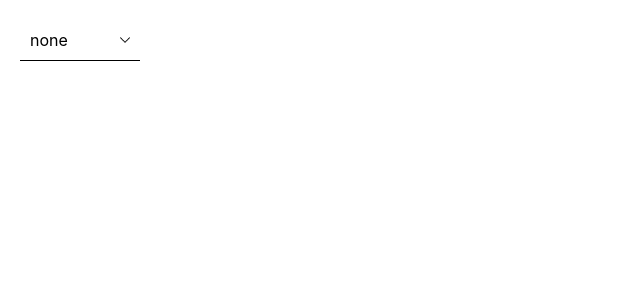
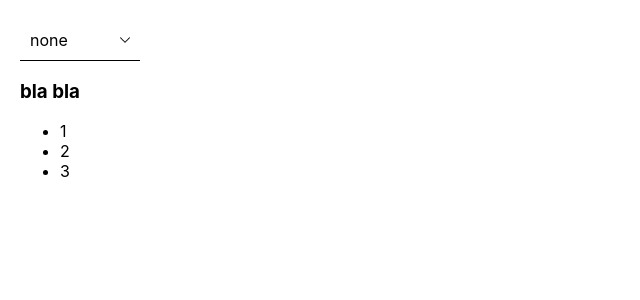
Before and after one commit to KrivovDima/simple-react, a React (Create React App) app: page / in a window 1280 px wide. Shown: the top 300 px of the page, without its empty margins (0-640 px from the left). Built offline with nearby package versions, Linux system fonts and the light colour scheme.

Commit message:
refactor UncontrollableAccordion, use hook useReducer from state

```diff
--- a/src/App.tsx
+++ b/src/App.tsx
@@ -6,6 +6,7 @@ import Accordion from "./components/Accordion/Accordion";
 import OnOf from "./components/OnOf/OnOf";
 import UncontrollableInput from "./components/UncontrollableInput/UncontrollableInput";
 import CustomSelect from "./components/CustomSelect/CustomSelect";
+import UncontrollableAccordion from "./components/UncontrollableAccordion/UncontrollableAccordion";
 
 function App() {
   let [ratingValue, setRatingValue] = useState<RatingValueType>(0);
@@ -43,6 +44,7 @@ function App() {
           {value: 4, title: 'Masha'},
         ]
       }/>
+      <UncontrollableAccordion title={'bla bla'}/>
     </div>
   );
 }
--- a/src/components/UncontrollableAccordion/UncontrollableAccordion.tsx
+++ b/src/components/UncontrollableAccordion/UncontrollableAccordion.tsx
@@ -1,15 +1,25 @@
-import React, {useState} from "react";
+import React, {useReducer, useState} from "react";
 
 type UncontrollableAccordionPropsType = {
   title: string
 }
 
+type actionType = {
+  type: string
+}
+
+const reducer = (state: boolean, action: actionType) => {
+  if (action.type === 'TOGGLE-COLLAPSED') {
+    return !state;
+  }
+  return state;
+}
+
 function UncontrollableAccordion(props: UncontrollableAccordionPropsType) {
-  let [collapsed, setCollapsed] = useState(false);
-
+  let [collapsed, dispatch] = useReducer(reducer, false);
   return (
     <div>
-      <AccordionTitle title={props.title} onClick={() => {setCollapsed(!collapsed)}}/>
+      <AccordionTitle title={props.title} onClick={() => {dispatch({type: 'TOGGLE-COLLAPSED'})}}/>
       {!collapsed && <AccordionBody/> }
     </div>
 
```
Also changed, not shown: package.json (+4 -4 lines), 1 other file (tests, documents, lock files or other folders).
